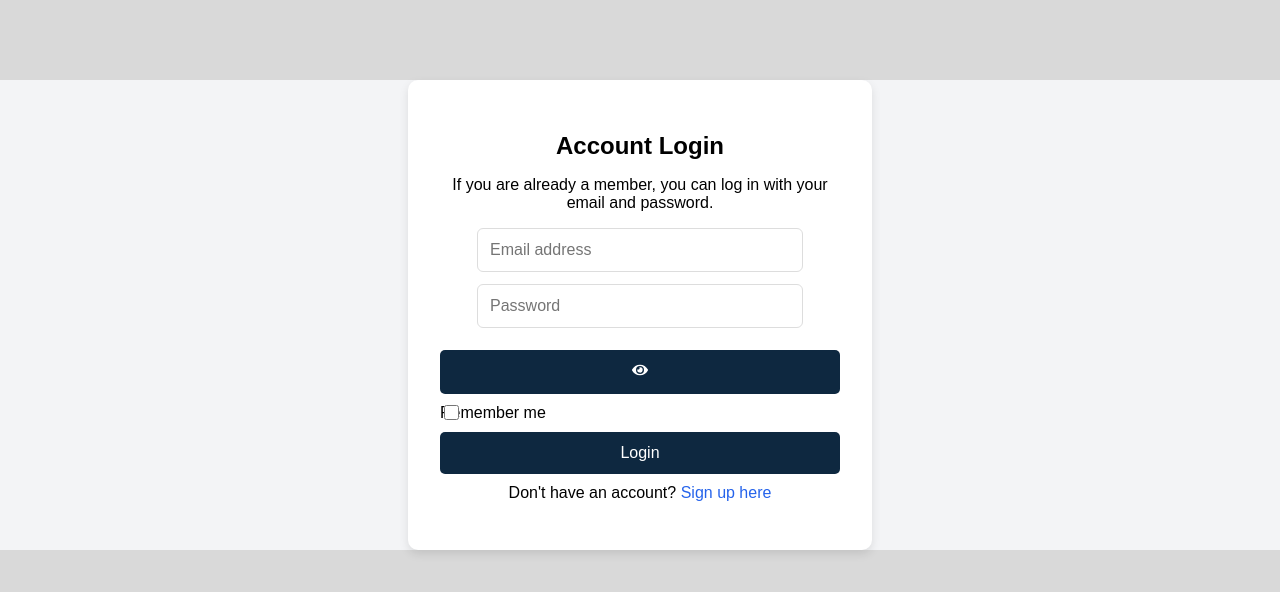
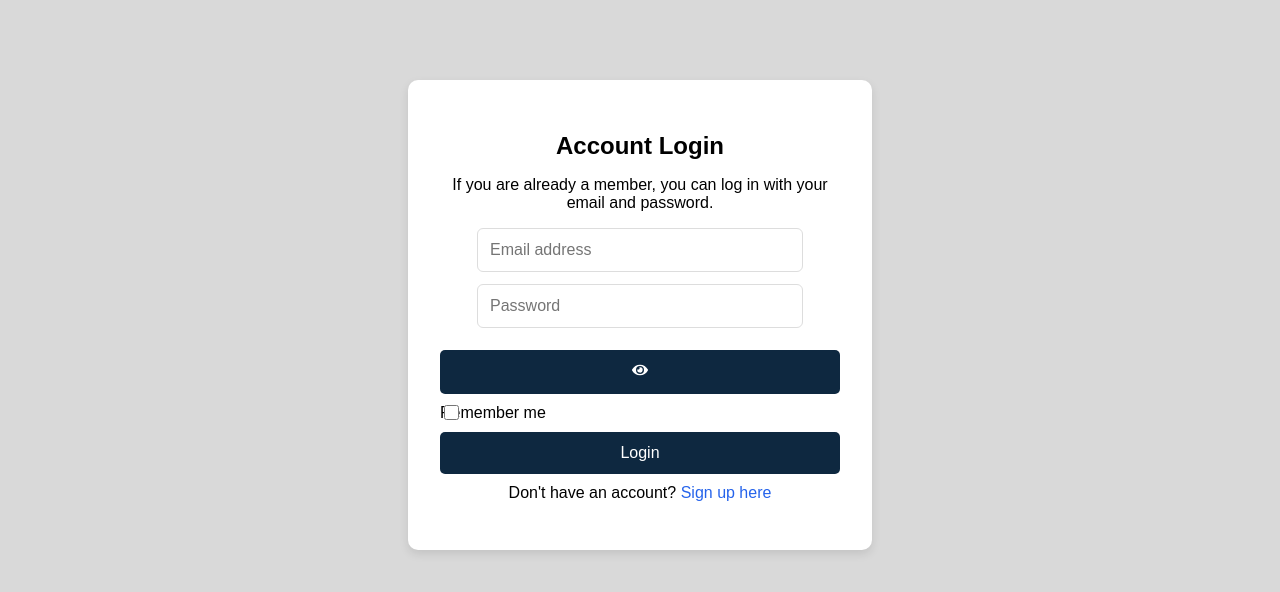
Before and after one commit to gopinathsjsu/team-project-20201-codecrafters, a React (Vite) app in the folder cmpe202project/: page /login in a window 1280 px wide. Shown: the top 592 px of the page. Built offline with nearby package versions, Linux system fonts and the light colour scheme.

Commit message:
Remove background color from auth styles in LoginSignUp.css for improved design flexibility

```diff
--- a/cmpe202project/src/styles/LoginSignUp.css
+++ b/cmpe202project/src/styles/LoginSignUp.css
@@ -1,6 +1,5 @@
 .auth {
   font-family: Arial, sans-serif;
-  background-color: #f3f4f6;
   color: black;
   display: flex;
   justify-content: center;
```
